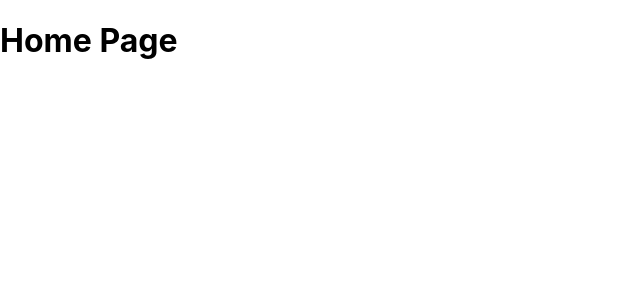
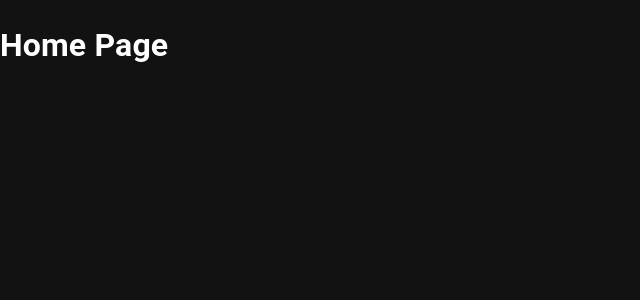
Before and after one commit to ankitgandhi452/react-webapp-cra, a React (Create React App) app: page / in a window 1280 px wide. Shown: the top 300 px of the page, without its empty margins (0-640 px from the left). Built offline with nearby package versions, Linux system fonts and the light colour scheme.

Commit message:
Material UI Themeing Support Added

```diff
--- a/package.json
+++ b/package.json
@@ -3,6 +3,9 @@
   "version": "0.1.0",
   "private": true,
   "dependencies": {
+    "@emotion/react": "^11.10.4",
+    "@emotion/styled": "^11.10.4",
+    "@mui/material": "^5.10.5",
     "@reduxjs/toolkit": "^1.8.5",
     "@testing-library/jest-dom": "^5.16.1",
     "@testing-library/react": "^13.0.0",
--- /dev/null
+++ b/src/AppTheme.js
@@ -0,0 +1,12 @@
+import { createTheme, responsiveFontSizes } from '@mui/material'
+
+const themeConfig = {
+  palette: {
+    mode: 'dark'
+  }
+}
+
+let theme = createTheme(themeConfig)
+theme = responsiveFontSizes(theme)
+
+export default theme
--- a/src/index.js
+++ b/src/index.js
@@ -4,9 +4,11 @@ import {
   BrowserRouter as Router
 } from 'react-router-dom'
 import { Provider } from 'react-redux'
+import { CssBaseline, ThemeProvider } from '@mui/material'
 
 import App from './App'
 import AppStore from './AppStore'
+import AppTheme from './AppTheme'
 import './index.css'
 
 import * as serviceWorkerRegistration from './serviceWorkerRegistration'
@@ -15,11 +17,14 @@ import reportWebVitals from './reportWebVitals'
 const root = ReactDOM.createRoot(document.getElementById('root'))
 root.render(
   <React.StrictMode>
-    <Provider store={AppStore}>
-      <Router>
-        <App />
-      </Router>
-    </Provider>
+    <ThemeProvider theme={AppTheme}>
+      <CssBaseline enableColorScheme />
+      <Provider store={AppStore}>
+        <Router>
+          <App />
+        </Router>
+      </Provider>
+    </ThemeProvider>
   </React.StrictMode>
 )
 
```
Also changed, not shown: 1 other file (tests, documents, lock files or other folders).
